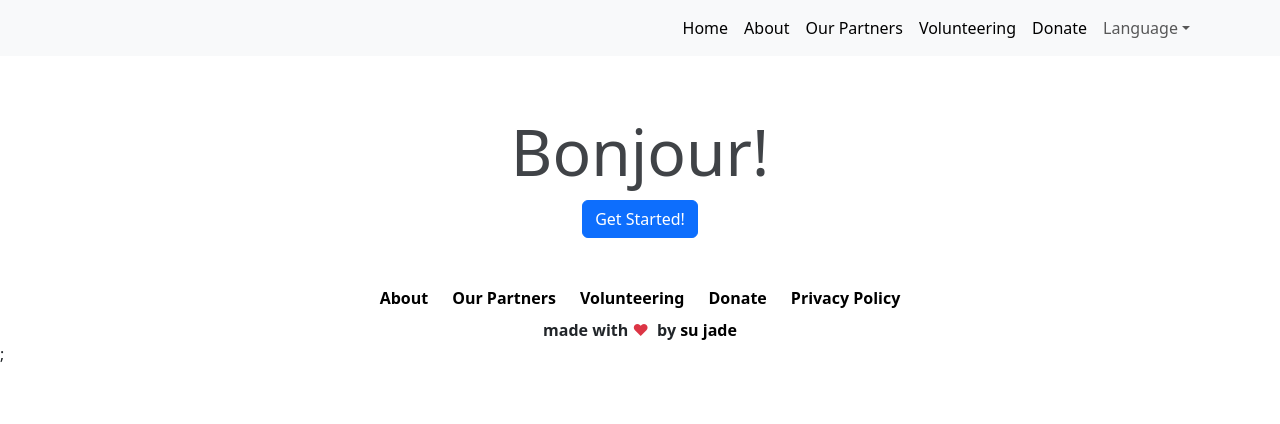
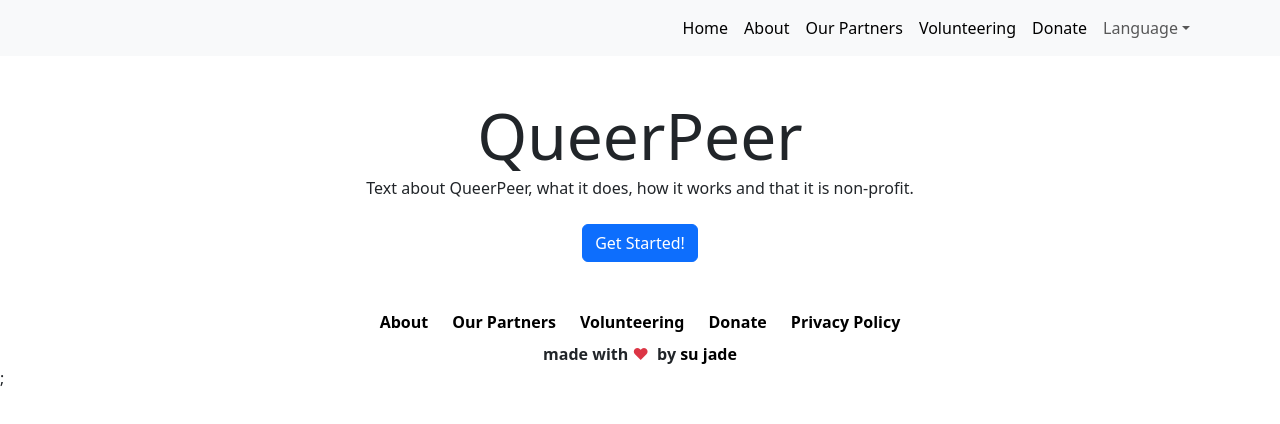
Before and after one commit to sujade/queer-peer, a Next.js app: page / in a window 1280 px wide. Shown: the top 424 px of the page. Built offline with nearby package versions, Linux system fonts and the light colour scheme.

Commit message:
remove greetingtext due to instabilities

```diff
--- a/src/Components/Landing/ExplanationText.tsx
+++ b/src/Components/Landing/ExplanationText.tsx
@@ -4,7 +4,7 @@ import { Row } from 'react-bootstrap';
 const ExplanationText = () => {
   return (
     <Row>
-      <h1 className={'explanation-header lh-1'}>What is QueerPeer?</h1>
+      <h1 className={'explanation-header lh-1'}>QueerPeer</h1>
       <span>
         Text about QueerPeer, what it does, how it works and that it is
         non-profit.
--- a/src/Components/Landing/GreetingText.tsx
+++ /dev/null
@@ -1,32 +0,0 @@
-'use client';
-import React, { useState, useEffect } from 'react';
-
-const GreetingText = () => {
-  const [text, setText] = useState('Welcome to our Website');
-  const [index, setIndex] = useState(0);
-  const messages = [
-    'Hallo!',
-    'Bonjour!',
-    'Hello!',
-    'Hola!',
-    'Ciao!',
-    'Merhaba!',
-    'مرحبا!'
-  ];
-
-  useEffect(() => {
-    const intervalId = setInterval(() => {
-      setIndex((prevIndex) => (prevIndex + 1) % messages.length);
-    }, 4000);
-
-    return () => clearInterval(intervalId);
-  }, []);
-
-  useEffect(() => {
-    setText(messages[index]);
-  }, [index]);
-
-  return <span className='greeting-text fade-in-out'>{text}</span>;
-};
-
-export default GreetingText;
--- a/src/app/page.tsx
+++ b/src/app/page.tsx
@@ -1,14 +1,14 @@
 import React from 'react';
 import { Col, Container, Row } from 'react-bootstrap';
-import GreetingText from '@/Components/Landing/GreetingText';
 import GetStartedButton from '@/Components/Landing/GetStartedButton';
+import ExplanationText from '@/Components/Landing/ExplanationText';
 
 const Page = () => {
   return (
     <Container className='d-flex align-items-center justify-content-center my-5'>
       <Row className='d-flex flex-column align-items-center justify-content-center'>
-        <Col xs={12}>
-          <GreetingText />
+        <Col xs={12} className='text-center mb-4'>
+          <ExplanationText />
         </Col>
         <Col xs={12} className='text-center'>
           <GetStartedButton />
```
